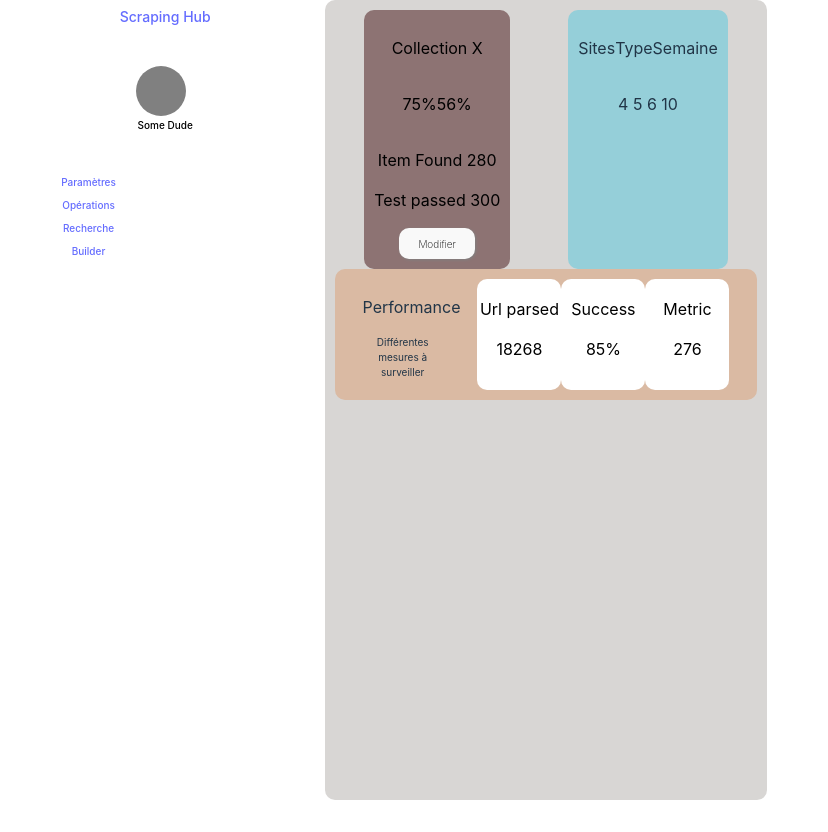
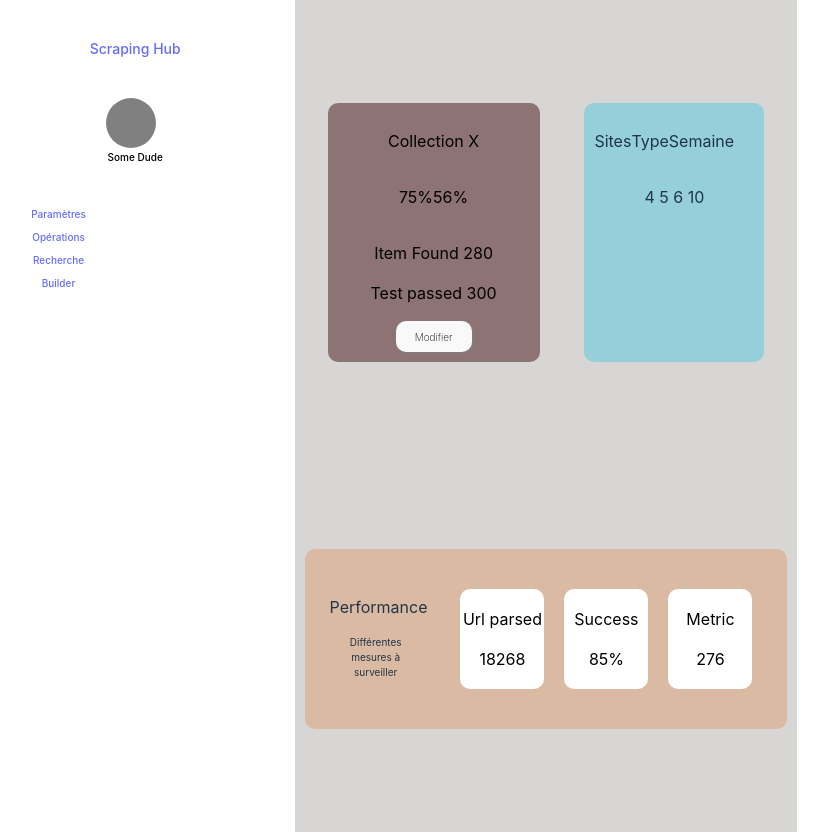
Before and after one commit to joanzafiarison/scraping, a React (Vite) app in the folder front/: page / in a window 1280 px wide. Shown: the whole page, without its empty margins (254-1082 px from the left). Before the commit the page ends 800 px from the top, so only its background shows below. Built offline with nearby package versions, Linux system fonts and the light colour scheme.

Commit message:
local build passed

```diff
--- a/front/src/components/Graph.tsx
+++ b/front/src/components/Graph.tsx
@@ -1,9 +1,17 @@
-import React from 'react';
+import React , {Component} from 'react';
 
 
-function Graph({graph}) {
+type GraphData = {
+  graph : {
+    week : string[],
+    month : string[]
+  }
+
+}
+
+function Graph({graph}  : GraphData) {
   return (
-    <div style={{backgroundColor:"#95CFD9",  borderRadius : 10, padding :10}}>
+    <div style={{backgroundColor:"#95CFD9",  borderRadius : 10, padding :10, minWidth : "10rem"}}>
         <div style={{display :"flex"}}>
             <div style={{display : "flex"}}>
                 <p>Sites</p>
--- a/front/src/components/PerfCards.tsx
+++ b/front/src/components/PerfCards.tsx
@@ -1,25 +1,33 @@
 import React from 'react'
 
-function PerfCards({perf}) {
+
+type PerfItem = {
+    performance : {
+        url : number,
+        success : number,
+        metric : number
+    }
+}
+function PerfCards({performance} : PerfItem) {
   return (
-    <div style={{backgroundColor: "#DABAA3", borderRadius : 10, padding :10}}>
+    <div style={{display : "flex", flexDirection:"column", justifyContent : "center", minHeight :"10rem", backgroundColor: "#DABAA3", borderRadius : 10, padding :10}}>
         <div style={{display : "flex", justifyContent : "space-around"}}>
             <div style={{width : "20%"}}>
                 <p>Performance</p>
                 <p style={{fontSize :10}}>Différentes mesures à surveiller</p>
             </div>
             <div style={{display :"flex", justifyContent:"space-around"}}>
-                <div style={{backgroundColor : "white", color :"black", borderRadius : 10, padding : 2, minWidth :"5rem"}}>
+                <div style={{backgroundColor : "white", color :"black", borderRadius : 10, padding : 2, minWidth :"5rem", margin : 10}}>
                     <p>Url parsed</p>
-                    <p>{perf.url}</p>
+                    <p>{performance.url}</p>
                 </div>
-                <div style={{backgroundColor : "white", color :"black", borderRadius : 10, padding : 2 , minWidth :"5rem"}}>
+                <div style={{backgroundColor : "white", color :"black", borderRadius : 10, padding : 2 , minWidth :"5rem", margin : 10}}>
                     <p>Success</p>
-                    <p>{perf.success}%</p>
+                    <p>{performance.success}%</p>
                 </div>
-                <div style={{backgroundColor : "white", color :"black", borderRadius : 10, padding : 2, minWidth :"5rem"}}>
+                <div style={{backgroundColor : "white", color :"black", borderRadius : 10, padding : 2, minWidth :"5rem", margin : 10}}>
                     <p>Metric</p>
-                    <p>{perf.metric}</p>
+                    <p>{performance.metric}</p>
                 </div>
             </div>
         </div>
--- a/front/src/components/ResultCard.tsx
+++ b/front/src/components/ResultCard.tsx
@@ -1,8 +1,18 @@
 import React from 'react'
 
-function ResultCard({result}) {
+
+type ResultItem = {
+  result : {
+    m1 : number,
+    m2 : number,
+    found : number,
+    passed : number
+  }
+}
+
+function ResultCard( { result } : ResultItem ) {
   return (
-    <div style={{backgroundColor:"#8D7373",  borderRadius : 10, padding :10, color : "black"}}>
+    <div style={{backgroundColor:"#8D7373",  borderRadius : 10, padding :10, minWidth : "12rem", color : "black"}}>
         <p>Collection X</p>
         <div style={{display :"flex", justifyContent : "center"}}>
             <p>{result.m1}%</p>
--- a/front/src/index.css
+++ b/front/src/index.css
@@ -79,6 +79,7 @@ header {
   flex-direction: column;
   height:100vh;
   min-width:25vw;
+  padding-top: 2rem;
 }
 
 li {
--- a/front/src/pages/Home.tsx
+++ b/front/src/pages/Home.tsx
@@ -11,8 +11,8 @@ const dash_data = {
     "passed" : 300
   },
   "graph" : {
-    "week" : [4, 5, 6 , 10],
-    "month" : [10, 20 , 34, 50]
+    "week" : ["4", "5", "6" , "10"],
+    "month" : ["10", "20", "34", "50"]
   },
   "performance" : {
     "url" : 18268,
@@ -26,12 +26,12 @@ function Home() {
     //fetch dash data
   },[])
   return (
-    <div style={{padding : 10, backgroundColor:"#D8D6D4", borderRadius: 10}}>
+    <div style={{display : "flex", flexDirection : "column", justifyContent : "space-around", padding : 10, backgroundColor:"#D8D6D4"}}>
         <div style={{display :"flex", justifyContent :"space-around"}}>
             <ResultCard result={dash_data.result}/>
             <Graph graph={dash_data.graph}/>
         </div>
-        <PerfCards perf={dash_data.performance}/>
+        <PerfCards performance={dash_data.performance}/>
     </div>
   )
 }
--- a/front/tsconfig.json
+++ b/front/tsconfig.json
@@ -16,7 +16,7 @@
 
     /* Linting */
     "strict": true,
-    "noUnusedLocals": true,
+    "noUnusedLocals": false,
     "noUnusedParameters": true,
     "noFallthroughCasesInSwitch": true
   },
```
